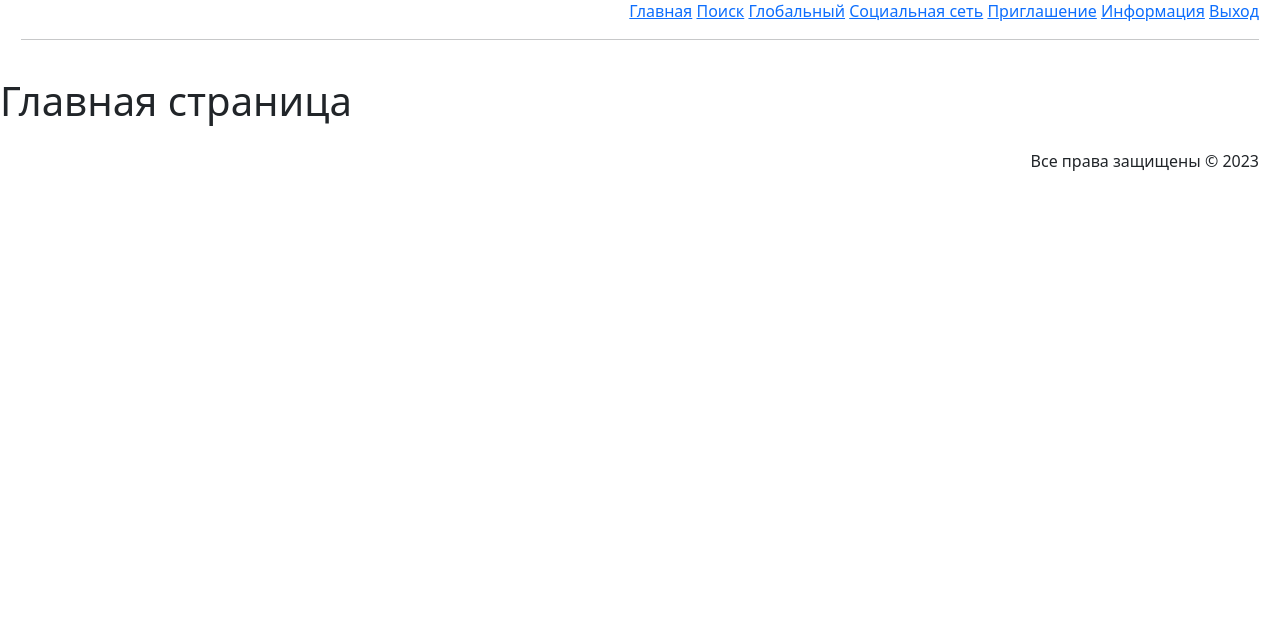
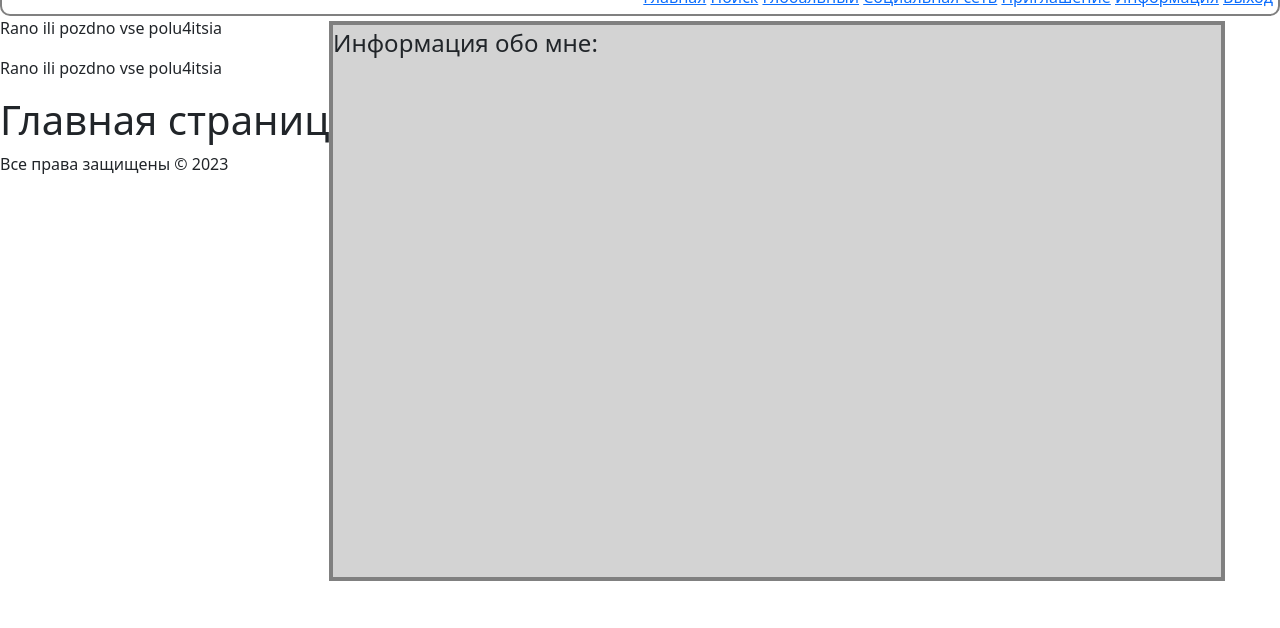
Before and after one commit to Roman-Blokhin/www, a PHP site: page / in a window 1280 px wide; the page is wider, and only the part inside the window is pictured. Shown: the part 172-800 px from the top of that part. Run offline with PHP 8.4, Linux system fonts and the light colour scheme.

Commit message:
тестирую, как расположить блоки в разных частях страницы

```diff
--- a/blocks/footer.php
+++ b/blocks/footer.php
@@ -1,5 +1,5 @@
 <footer>
-    <p class="header_parameters">Все права защищены &copy; 2023</p>
+    <p>Все права защищены &copy; 2023</p>
 </footer>
 </body>
 </html>
--- a/blocks/header.php
+++ b/blocks/header.php
@@ -22,5 +22,4 @@
     <a href="invite.php">Приглашение</a>
     <a href="faq.php">Информация</a>
     <a href="log_out.php">Выход</a>
-    <hr>
 </header>
--- a/css/style.css
+++ b/css/style.css
@@ -1,9 +1,10 @@
 .header_parameters {
     background-color: white;
-    margin: 5px; /* величина отступа от края экрана */
-    padding: 1rem 1rem;
+    /* margin: 5px; /* величина отступа от края экрана */
+    padding: 5px 5px 5px 5px;
     text-align: right; /* в какой стороне будет текст */
     border-radius: 10px;
+    border: 2px solid grey;
 }
 
 .header_parameters_2 {
@@ -16,6 +17,17 @@
 
 .style_logo { /* стиль для лого в хедере */
     border: 5px;
-    width: 1500px;
+    width: 1523px;
     height: 150px;
 }
+
+#aside {
+    position: absolute;
+    border: 4px solid grey;
+    right: 50px;
+    background: lightgray;
+    width: 70%;
+    height: 70%;
+    margin: 5px;
+
+}
--- a/index.php
+++ b/index.php
@@ -2,6 +2,22 @@
     $title = "Главная страница";
     require "blocks/header.php";
 ?>
+
+<section> <!-- в работе -->
+    <form action="#" id="aside">
+        <fieldset>
+            <legend>Информация обо мне:</legend>
+        </fieldset>
+    </form>
+</section>
+
+<nav> <!-- в работе -->
+    <p>Rano ili pozdno vse polu4itsia</p>
+</nav>
+
+<nav> <!-- в работе -->
+    <p>Rano ili pozdno vse polu4itsia</p>
+</nav>
 
 <?php
     echo "<h1>Главная страница</h1>"
```
Also changed, not shown: readme.txt.
